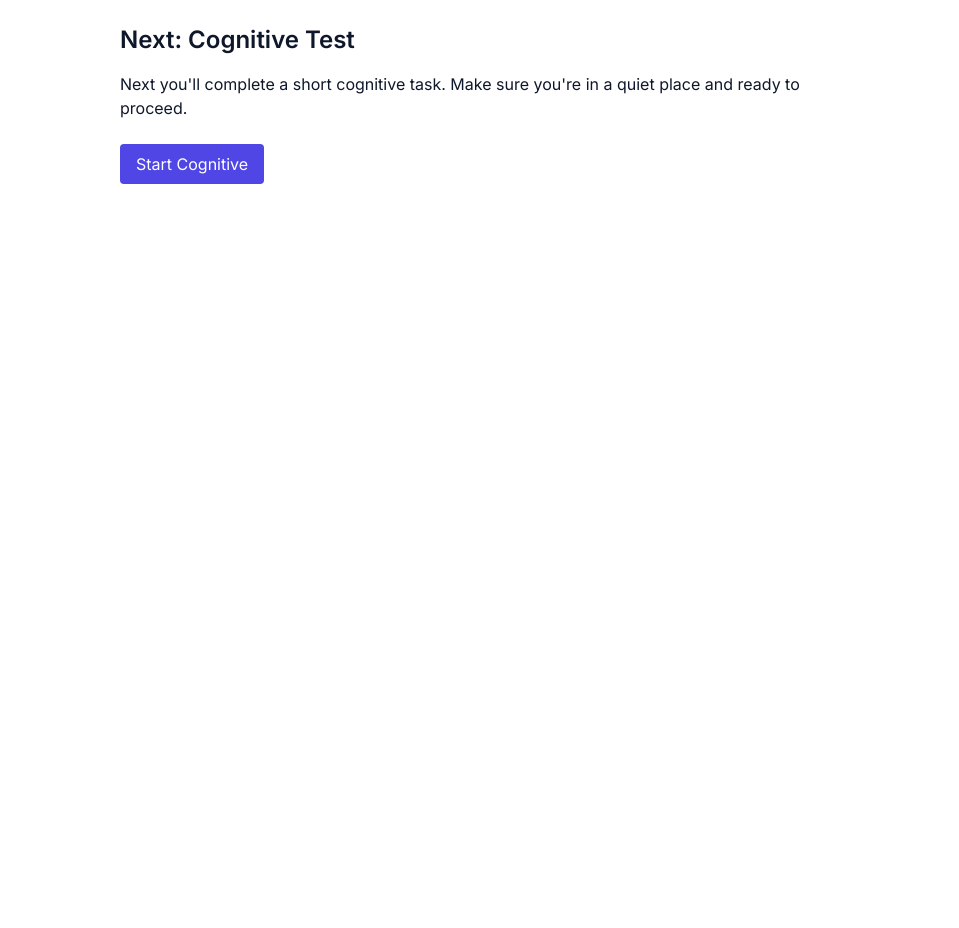
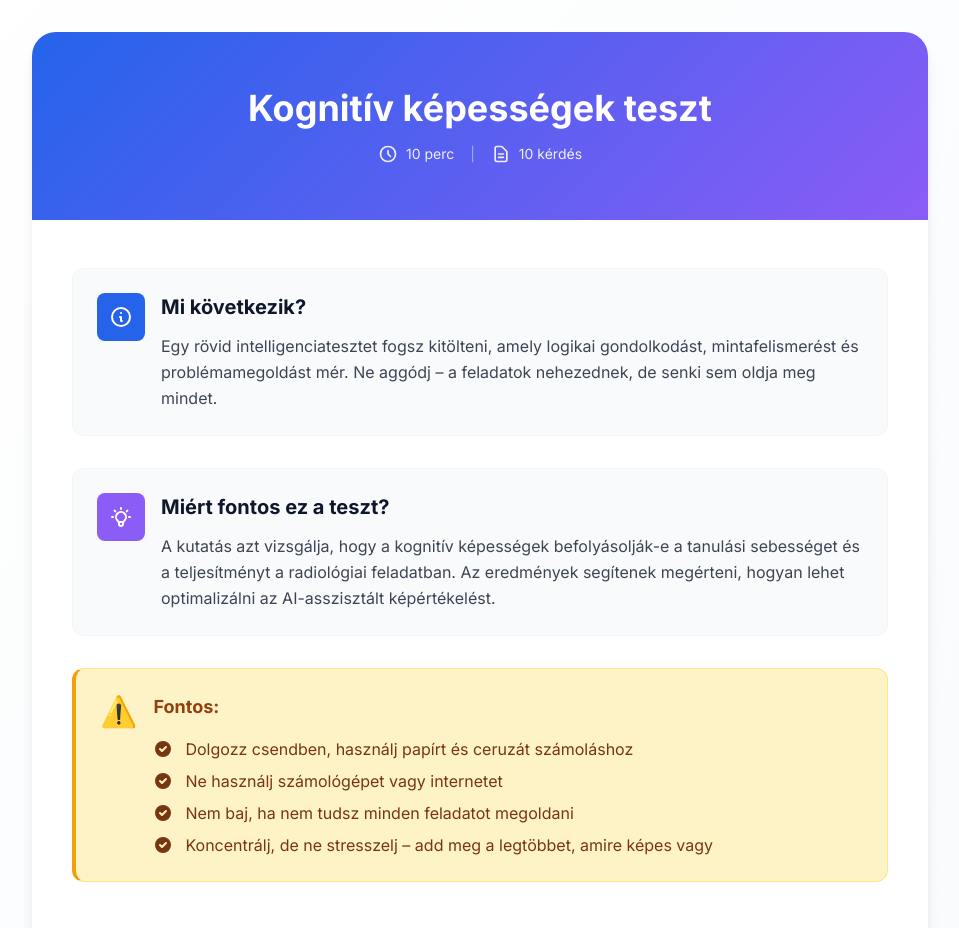
Before and after one commit to Rewoltor/DANNY-redo, a React (Vite) app: page /DemographicForm/CognitiveLanding in a window 1280 px wide. Shown: the top 928 px of the page, without its empty margins (160-1119 px from the left). Before the commit the page ends 800 px from the top, so only its background shows below. Built offline with nearby package versions, Linux system fonts and the light colour scheme.

Commit message:
congitive landing ui remake

```diff
--- a/src/pages/DemographicForm/CognitiveLanding.tsx
+++ b/src/pages/DemographicForm/CognitiveLanding.tsx
@@ -1,6 +1,7 @@
 import React from 'react';
 import { useNavigate } from 'react-router-dom';
 import { useAppContext } from '../../contexts/AppContext';
+import tokens from '../../../tokens.json';
 
 const CognitiveLanding: React.FC = () => {
   const navigate = useNavigate();
@@ -9,34 +10,233 @@ const CognitiveLanding: React.FC = () => {
   const userID =
     app?.userID || (typeof window !== 'undefined' ? sessionStorage.getItem('studyUserID') : null);
 
+  // Extract tokens for inline styles
+  const colors = tokens.colors;
+  const shadows = tokens.shadows;
+  const radii = tokens.radii;
+
   return (
-    <div className="max-w-3xl mx-auto p-6">
-      <h1 className="text-2xl font-semibold mb-4">Next: Cognitive Test</h1>
-      <p className="mb-6">
-        Next you'll complete a short cognitive task. Make sure you're in a quiet place and ready to
-        proceed.
-      </p>
-      {/* <div className="mb-4 text-sm text-gray-600">Session: {userID || 'No session found'}</div> */}
-
-      <div className="flex gap-4">
-        <button
-          className="px-4 py-2 bg-indigo-600 text-white rounded"
-          onClick={() => navigate('/DemographicForm/Cognitive')}
-        >
-          Start Cognitive
-        </button>
-
-        {/* <button
-          className="px-4 py-2 bg-gray-200 rounded"
-          onClick={() => {
-            sessionStorage.removeItem('studyUserID')
-            navigate('/')
+    <main
+      className="min-h-screen flex items-center justify-center p-4 sm:p-6 lg:p-8"
+      style={{
+        background: `linear-gradient(135deg, ${colors.bg} 0%, ${colors.surface} 100%)`,
+      }}
+    >
+      <div
+        className="max-w-4xl w-full"
+        style={{
+          backgroundColor: colors.bg,
+          borderRadius: radii.xl,
+          boxShadow: shadows.lg,
+          overflow: 'hidden',
+        }}
+      >
+        {/* Header Section with Gradient */}
+        <div
+          className="px-6 py-12 sm:px-10 sm:py-14 text-center"
+          style={{
+            background: `linear-gradient(135deg, ${colors.accent} 0%, ${colors['accent-2']} 100%)`,
+            color: '#ffffff',
           }}
         >
-          Cancel and return
-        </button> */}
+          <h1 className="text-3xl sm:text-4xl font-bold mb-4" style={{ color: '#ffffff' }}>
+            Kognitív képességek teszt
+          </h1>
+          <div className="flex items-center justify-center gap-4 text-sm opacity-90">
+            <div className="flex items-center gap-2">
+              <svg className="w-5 h-5" fill="none" stroke="currentColor" viewBox="0 0 24 24">
+                <path
+                  strokeLinecap="round"
+                  strokeLinejoin="round"
+                  strokeWidth={2}
+                  d="M12 8v4l3 3m6-3a9 9 0 11-18 0 9 9 0 0118 0z"
+                />
+              </svg>
+              <span>10 perc</span>
+            </div>
+            <div className="opacity-50">|</div>
+            <div className="flex items-center gap-2">
+              <svg className="w-5 h-5" fill="none" stroke="currentColor" viewBox="0 0 24 24">
+                <path
+                  strokeLinecap="round"
+                  strokeLinejoin="round"
+                  strokeWidth={2}
+                  d="M9 12h6m-6 4h6m2 5H7a2 2 0 01-2-2V5a2 2 0 012-2h5.586a1 1 0 01.707.293l5.414 5.414a1 1 0 01.293.707V19a2 2 0 01-2 2z"
+                />
+              </svg>
+              <span>10 kérdés</span>
+            </div>
+          </div>
+        </div>
+
+        {/* Main Content */}
+        <div className="px-6 py-10 sm:px-10 sm:py-12">
+          {/* What's Next Card */}
+          <div
+            className="mb-8 p-6 rounded-xl"
+            style={{
+              backgroundColor: colors.surface,
+              border: `1px solid ${colors.muted}`,
+            }}
+          >
+            <div className="flex items-start gap-4">
+              <div
+                className="flex-shrink-0 w-12 h-12 flex items-center justify-center rounded-lg"
+                style={{ backgroundColor: colors.accent, color: '#ffffff' }}
+              >
+                <svg className="w-6 h-6" fill="none" stroke="currentColor" viewBox="0 0 24 24">
+                  <path
+                    strokeLinecap="round"
+                    strokeLinejoin="round"
+                    strokeWidth={2}
+                    d="M13 16h-1v-4h-1m1-4h.01M21 12a9 9 0 11-18 0 9 9 0 0118 0z"
+                  />
+                </svg>
+              </div>
+              <div className="flex-1">
+                <h3 className="text-xl font-bold mb-3" style={{ color: colors.text }}>
+                  Mi következik?
+                </h3>
+                <p className="leading-relaxed" style={{ color: colors.text, opacity: 0.8 }}>
+                  Egy rövid intelligenciatesztet fogsz kitölteni, amely logikai gondolkodást,
+                  mintafelismerést és problémamegoldást mér. Ne aggódj – a feladatok nehezednek, de
+                  senki sem oldja meg mindet.
+                </p>
+              </div>
+            </div>
+          </div>
+
+          {/* Why Important Card */}
+          <div
+            className="mb-8 p-6 rounded-xl"
+            style={{
+              backgroundColor: colors.surface,
+              border: `1px solid ${colors.muted}`,
+            }}
+          >
+            <div className="flex items-start gap-4">
+              <div
+                className="flex-shrink-0 w-12 h-12 flex items-center justify-center rounded-lg"
+                style={{ backgroundColor: colors['accent-2'], color: '#ffffff' }}
+              >
+                <svg className="w-6 h-6" fill="none" stroke="currentColor" viewBox="0 0 24 24">
+                  <path
+                    strokeLinecap="round"
+                    strokeLinejoin="round"
+                    strokeWidth={2}
+                    d="M9.663 17h4.673M12 3v1m6.364 1.636l-.707.707M21 12h-1M4 12H3m3.343-5.657l-.707-.707m2.828 9.9a5 5 0 117.072 0l-.548.547A3.374 3.374 0 0014 18.469V19a2 2 0 11-4 0v-.531c0-.895-.356-1.754-.988-2.386l-.548-.547z"
+                  />
+                </svg>
+              </div>
+              <div className="flex-1">
+                <h3 className="text-xl font-bold mb-3" style={{ color: colors.text }}>
+                  Miért fontos ez a teszt?
+                </h3>
+                <p className="leading-relaxed" style={{ color: colors.text, opacity: 0.8 }}>
+                  A kutatás azt vizsgálja, hogy a kognitív képességek befolyásolják-e a tanulási
+                  sebességet és a teljesítményt a radiológiai feladatban. Az eredmények segítenek
+                  megérteni, hogyan lehet optimalizálni az AI-asszisztált képértékelést.
+                </p>
+              </div>
+            </div>
+          </div>
+
+          {/* Important Tips Warning Card */}
+          <div
+            className="mb-8 p-6 rounded-xl border-l-4"
+            style={{
+              backgroundColor: '#fef3c7',
+              borderLeftColor: '#f59e0b',
+              border: '1px solid #fde68a',
+              borderLeft: '4px solid #f59e0b',
+            }}
+          >
+            <div className="flex items-start gap-4">
+              <div className="flex-shrink-0 text-3xl">⚠️</div>
+              <div className="flex-1">
+                <h3 className="text-lg font-bold mb-4" style={{ color: '#92400e' }}>
+                  Fontos:
+                </h3>
+                <ul className="space-y-2" style={{ color: '#78350f' }}>
+                  <li className="flex items-start gap-3">
+                    <svg
+                      className="w-5 h-5 flex-shrink-0 mt-0.5"
+                      fill="currentColor"
+                      viewBox="0 0 20 20"
+                    >
+                      <path
+                        fillRule="evenodd"
+                        d="M10 18a8 8 0 100-16 8 8 0 000 16zm3.707-9.293a1 1 0 00-1.414-1.414L9 10.586 7.707 9.293a1 1 0 00-1.414 1.414l2 2a1 1 0 001.414 0l4-4z"
+                        clipRule="evenodd"
+                      />
+                    </svg>
+                    <span>Dolgozz csendben, használj papírt és ceruzát számoláshoz</span>
+                  </li>
+                  <li className="flex items-start gap-3">
+                    <svg
+                      className="w-5 h-5 flex-shrink-0 mt-0.5"
+                      fill="currentColor"
+                      viewBox="0 0 20 20"
+                    >
+                      <path
+                        fillRule="evenodd"
+                        d="M10 18a8 8 0 100-16 8 8 0 000 16zm3.707-9.293a1 1 0 00-1.414-1.414L9 10.586 7.707 9.293a1 1 0 00-1.414 1.414l2 2a1 1 0 001.414 0l4-4z"
+                        clipRule="evenodd"
+                      />
+                    </svg>
+                    <span>Ne használj számológépet vagy internetet</span>
+                  </li>
+                  <li className="flex items-start gap-3">
+                    <svg
+                      className="w-5 h-5 flex-shrink-0 mt-0.5"
+                      fill="currentColor"
+                      viewBox="0 0 20 20"
+                    >
+                      <path
+                        fillRule="evenodd"
+                        d="M10 18a8 8 0 100-16 8 8 0 000 16zm3.707-9.293a1 1 0 00-1.414-1.414L9 10.586 7.707 9.293a1 1 0 00-1.414 1.414l2 2a1 1 0 001.414 0l4-4z"
+                        clipRule="evenodd"
+                      />
+                    </svg>
+                    <span>Nem baj, ha nem tudsz minden feladatot megoldani</span>
+                  </li>
+                  <li className="flex items-start gap-3">
+                    <svg
+                      className="w-5 h-5 flex-shrink-0 mt-0.5"
+                      fill="currentColor"
+                      viewBox="0 0 20 20"
+                    >
+                      <path
+                        fillRule="evenodd"
+                        d="M10 18a8 8 0 100-16 8 8 0 000 16zm3.707-9.293a1 1 0 00-1.414-1.414L9 10.586 7.707 9.293a1 1 0 00-1.414 1.414l2 2a1 1 0 001.414 0l4-4z"
+                        clipRule="evenodd"
+                      />
+                    </svg>
+                    <span>
+                      Koncentrálj, de ne stresszelj – add meg a legtöbbet, amire képes vagy
+                    </span>
+                  </li>
+                </ul>
+              </div>
+            </div>
+          </div>
+
+          {/* CTA Button */}
+          <div className="flex justify-center pt-4">
+            <button
+              onClick={() => navigate('/DemographicForm/Cognitive')}
+              className="px-8 py-4 font-bold text-lg rounded-xl transition-all transform hover:scale-105 shadow-lg"
+              style={{
+                backgroundColor: colors.accent,
+                color: '#ffffff',
+              }}
+            >
+              Tovább a teszthez →
+            </button>
+          </div>
+        </div>
       </div>
-    </div>
+    </main>
   );
 };
 
```
Also changed, not shown: 5 other files (tests, documents, lock files or other folders).
